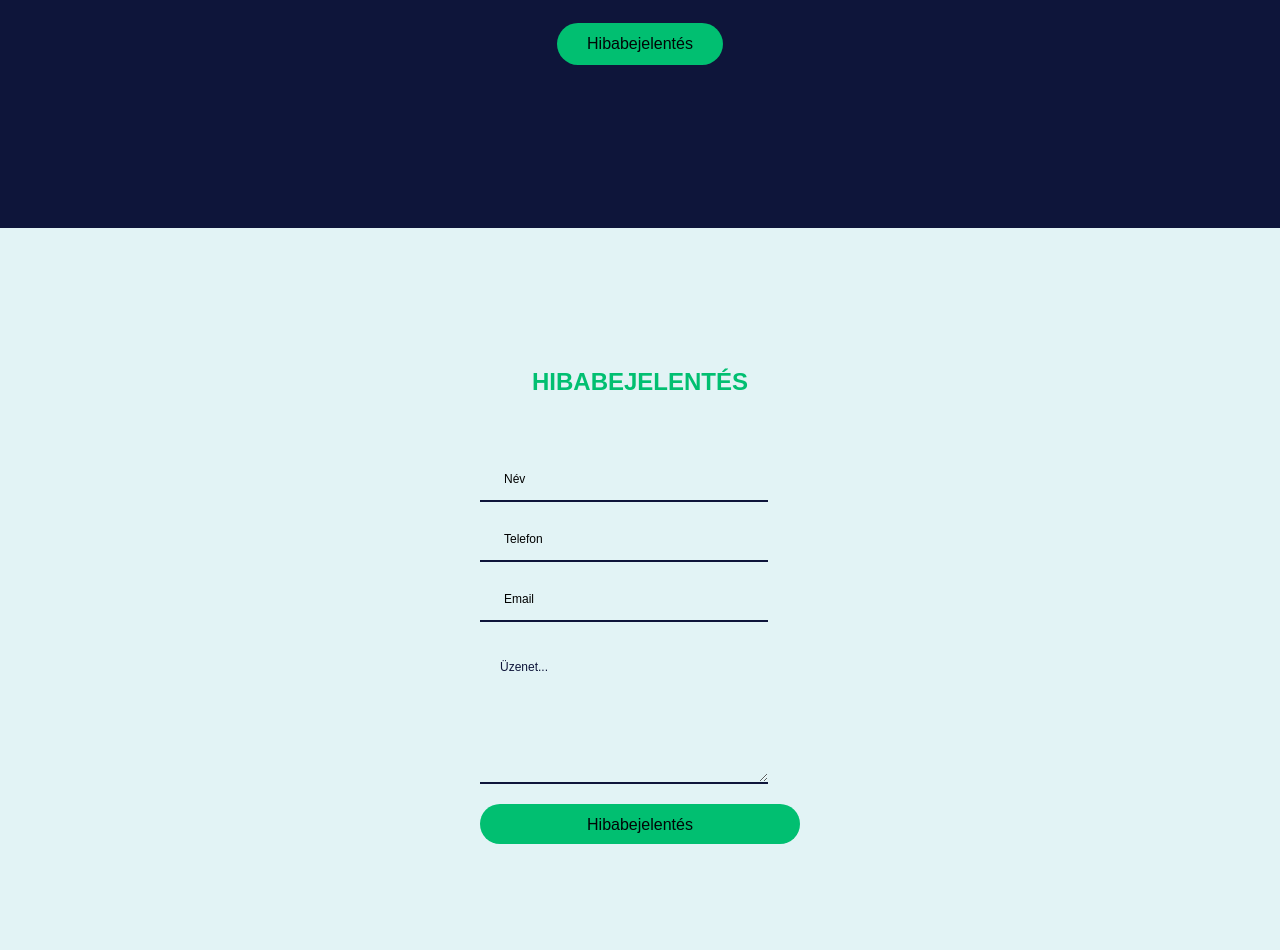
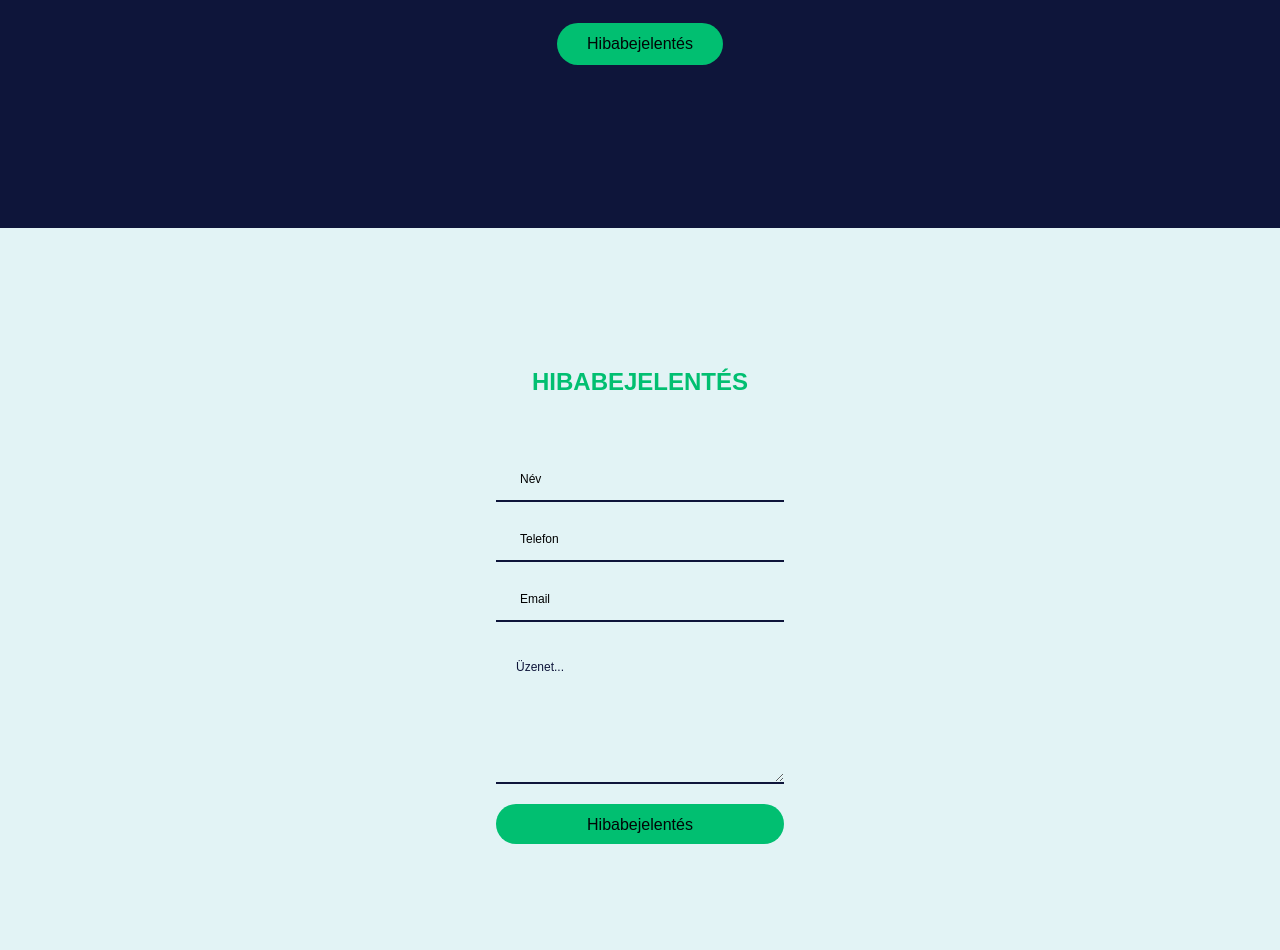
Before and after one commit to training6/szerviz, a React (Create React App) app in the folder frontend/: page / in a window 1280 px wide. Shown: the part 2912-3862 px from the top of the page. Built offline with nearby package versions, Linux system fonts and the light colour scheme.

Commit message:
update_form

```diff
--- a/frontend/src/components/MessageSection/form.css
+++ b/frontend/src/components/MessageSection/form.css
@@ -86,7 +86,7 @@ left: 0.8rem;
 
 .submit {
   position: relative;
-  width: 20rem;
+  width: 18rem;
   height: 2.5rem;
   margin: 20px;
   border-radius: 50px;
```
